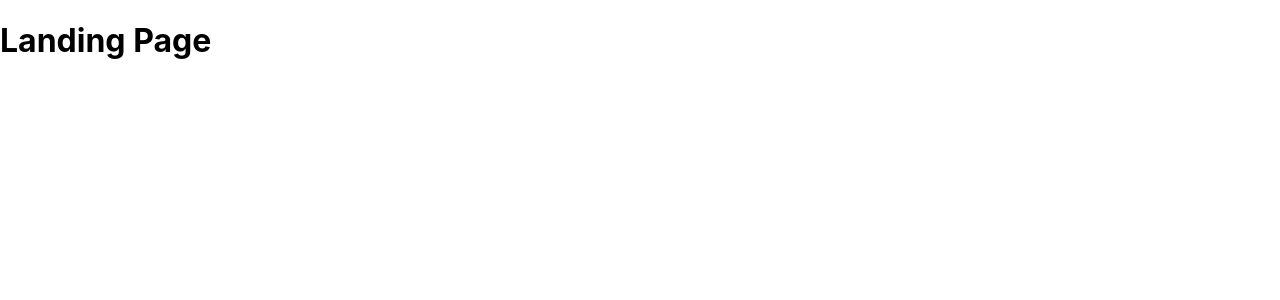
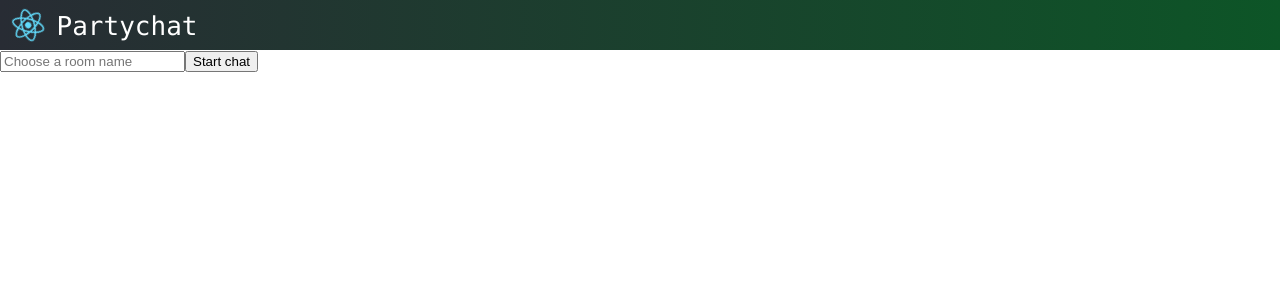
Before and after one commit to shroomcrumpet/PartyChat, a React (Create React App) app in the folder client/: page / in a window 1280 px wide. Shown: the top 300 px of the page. Built offline with nearby package versions, Linux system fonts and the light colour scheme.

Commit message:
Implemented Landing page with room selection input

```diff
--- a/client/src/App.css
+++ b/client/src/App.css
@@ -18,31 +18,3 @@
 .App {
   text-align: center;
 }
-
-.App-logo {
-  animation: App-logo-spin infinite 20s linear;
-  height: 5vmin;
-}
-
-.App-header {
-  /*background-color: #282c34;*/
-  /*background-color: #0D5527;*/
-  background-image: linear-gradient(-90deg, #0D5527, #282c34);
-  padding: 5px 0;
-  /*min-height: 100vh;*/
-  display: flex;
-  /*flex-direction: column;*/
-  align-items: center;
-  /*justify-content: flex-end;*/
-  font-size: calc(10px + 2vmin);
-  color: white;
-}
-
-@keyframes App-logo-spin {
-  from {
-    transform: rotate(0deg);
-  }
-  to {
-    transform: rotate(360deg);
-  }
-}
--- a/client/src/App.jsx
+++ b/client/src/App.jsx
@@ -2,7 +2,6 @@ import React, { Component } from 'react';
 import SimpleWebRTC from 'simplewebrtc';
 import generateName from 'sillyname';
 
-import logo from './logo.svg';
 import './App.css';
 
 
@@ -24,7 +23,7 @@ class App extends Component {
     this.handleChatSubmit = this.handleChatSubmit.bind(this);
     this.addToChat = this.addToChat.bind(this);
     this.onChangeName = this.onChangeName.bind(this);
-  }
+  };
 
 
   handleChatSubmit(event) {
@@ -42,7 +41,7 @@ class App extends Component {
     } else {
       event.target[0].placeholder = 'Cannot be blank';
     };
-  }
+  };
 
   addToChat(name, message) {
     let newText = document.createElement('p');
@@ -52,7 +51,7 @@ class App extends Component {
 
   onChangeName(event) {
     this.setState({username: event.target.value});
-  }
+  };
 
 
   componentDidMount() {
@@ -81,10 +80,6 @@ class App extends Component {
 
     return (
       <div className="App">
-        <header className="App-header">
-          <img src={logo} className="App-logo" alt="logo" />
-          <code>Partychat</code>
-        </header>
 
         <div className="videoDiv">
           <div>
--- a/client/src/Landing.jsx
+++ b/client/src/Landing.jsx
@@ -1,11 +1,32 @@
 import React, { Component } from 'react';
+// import { withRouter } from 'react-router-dom';
 
 
 class Landing extends React.Component {
+
+  constructor(){
+    super();
+    this.routeToRoom = this.routeToRoom.bind(this);
+  }
+
+  routeToRoom(event){
+    event.preventDefault();
+    let path = `/${event.target[0].value}`;
+    window.location = path;
+
+    // this.props.history.push(path);
+  }
+
+
   render() {
     return (
       <div>
-        <h1>Landing Page</h1>
+
+        <form onSubmit={this.routeToRoom}>
+          <input placeholder="Choose a room name" />
+          <input type="submit" value="Start chat" />
+        </form>
+
       </div>
     );
   }
@@ -13,3 +34,4 @@ class Landing extends React.Component {
 
 
 export default Landing;
+// export default withRouter(Landing);
--- a/client/src/index.css
+++ b/client/src/index.css
@@ -12,3 +12,37 @@ code {
   font-family: source-code-pro, Menlo, Monaco, Consolas, "Courier New",
     monospace;
 }
+
+
+.App-logo {
+  animation: App-logo-spin infinite 20s linear;
+  height: 5vmin;
+}
+
+.App-header {
+  /*background-color: #282c34;*/
+  /*background-color: #0D5527;*/
+  background-image: linear-gradient(-90deg, #0D5527, #282c34);
+  padding: 5px 0;
+  /*min-height: 100vh;*/
+  display: flex;
+  /*flex-direction: column;*/
+  align-items: center;
+  /*justify-content: flex-end;*/
+  font-size: calc(10px + 2vmin);
+  /*color: white;*/
+}
+
+.App-header a {
+	text-decoration: none;
+	color: white;
+}
+
+@keyframes App-logo-spin {
+  from {
+    transform: rotate(0deg);
+  }
+  to {
+    transform: rotate(360deg);
+  }
+}
--- a/client/src/index.jsx
+++ b/client/src/index.jsx
@@ -4,12 +4,22 @@ import { Route, Link, BrowserRouter as Router } from 'react-router-dom'
 import './index.css';
 import Landing from './Landing';
 import App from './App';
+import logo from './logo.svg';
 
 const routing = (
   <Router>
     <div>
+
+      <header className="App-header">
+        <img src={logo} className="App-logo" alt="logo" />
+        <a href='/'>
+          <code>Partychat</code>
+        </a>
+      </header>
+
       <Route exact path="/" component={Landing} />
       <Route exact path="/:roomname" component={App} />
+
     </div>
   </Router>
 )
```
